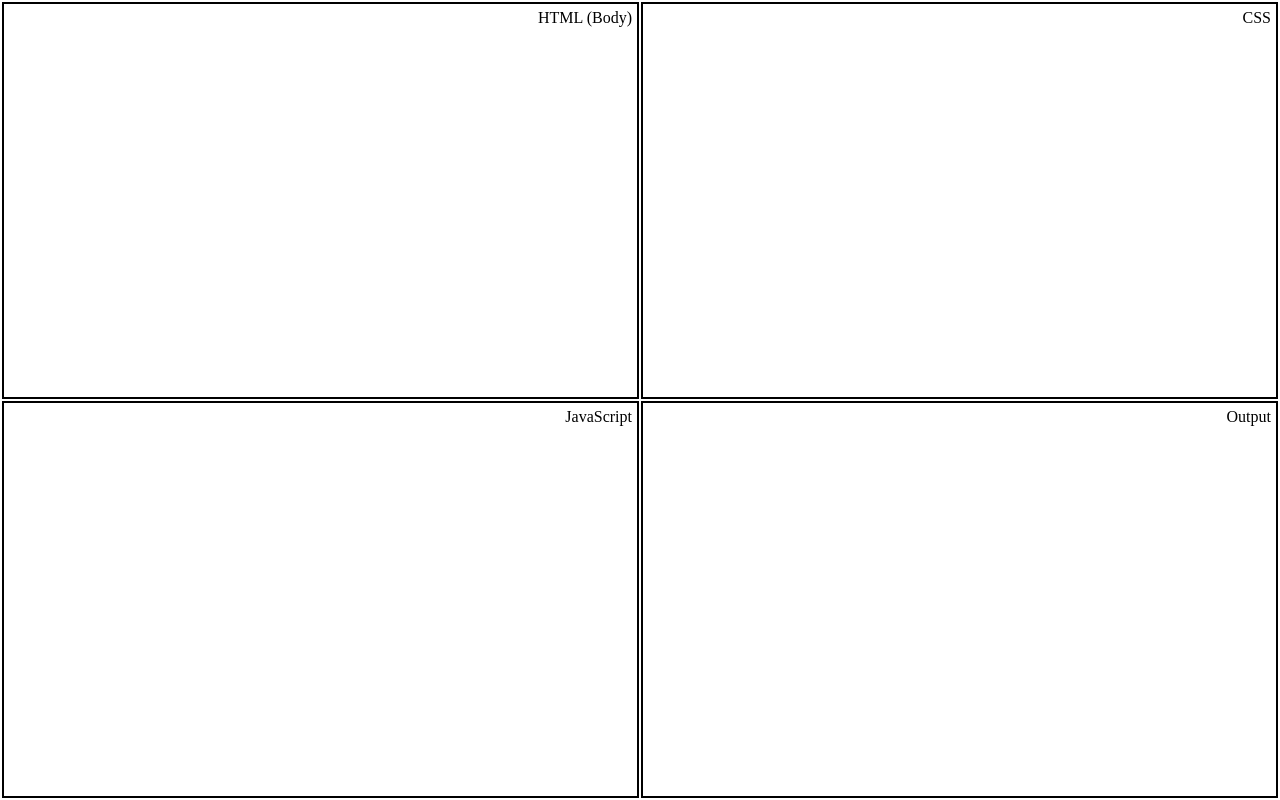
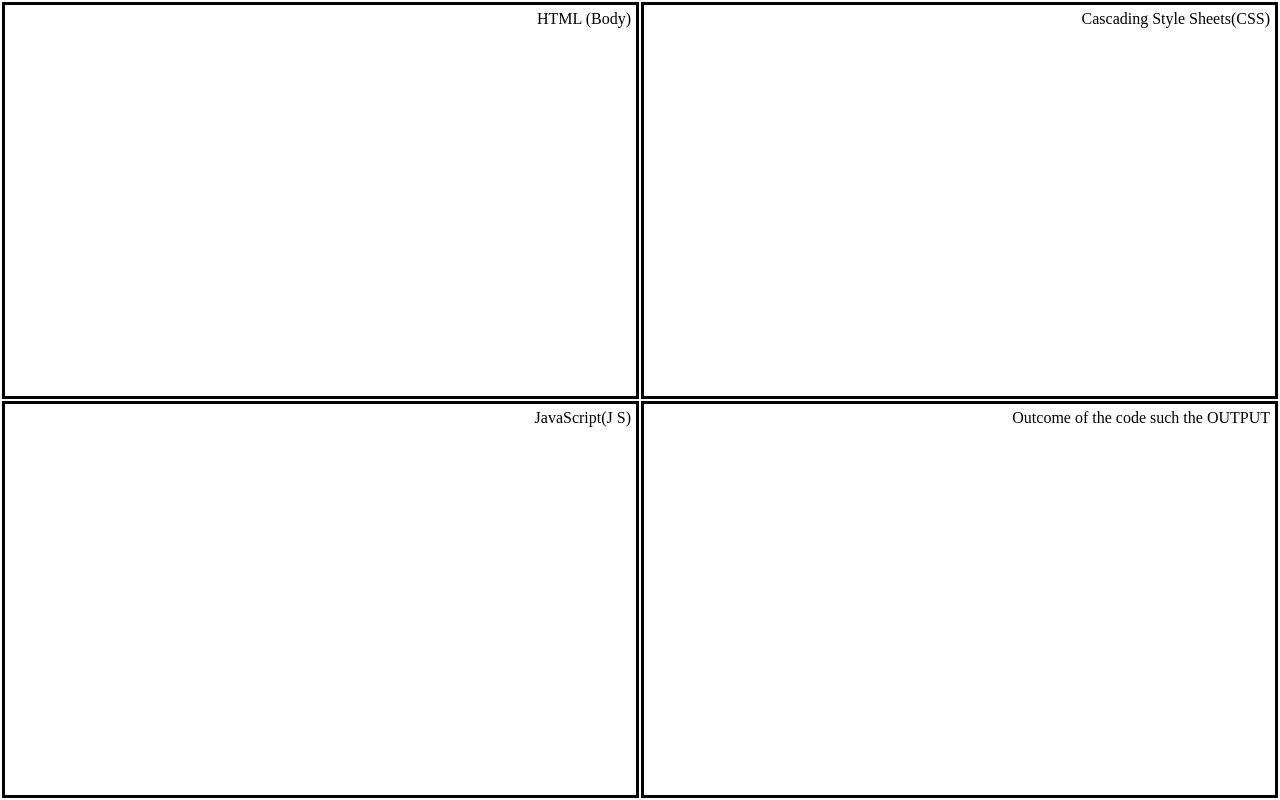
Before and after one commit to bhskt/simpleWebEditor, a plain HTML site: page index.htm in a window 1280 px wide. Drawn offline with Linux system fonts and the light colour scheme.

Commit message:
Update index.htm

```diff
--- a/index.htm
+++ b/index.htm
@@ -13,17 +13,17 @@
 					<div id="html" class="content" contenteditable></div>
 				</td>
 				<td>
-					<div class="tag">CSS</div>
+					<div class="tag">Cascading Style Sheets(CSS)</div>
 					<div id="css" class="content" contenteditable></div>
 				</td>
 			</tr>
 			<tr>
 				<td>
-					<div class="tag">JavaScript</div>
+					<div class="tag">JavaScript(J S)</div>
 					<div id="js" class="content" contenteditable></div>
 				</td>
 				<td>
-					<div class="tag">Output</div>
+					<div class="tag">Outcome of the code such the OUTPUT</div>
 					<iframe id="output"></iframe>
 				</td>
 			</tr>
@@ -66,9 +66,9 @@ html,body,table,div.content,iframe{
 	width:100%;
 }
 td{
-	border:2px solid black;
+	border:3px solid black;
 	height:50%;
-	padding:25px 5px 5px 5px;
+	padding:26px 5px 5px 5px;
 	position:relative;
 	vertical-align:top;
 	width:50%;
```
